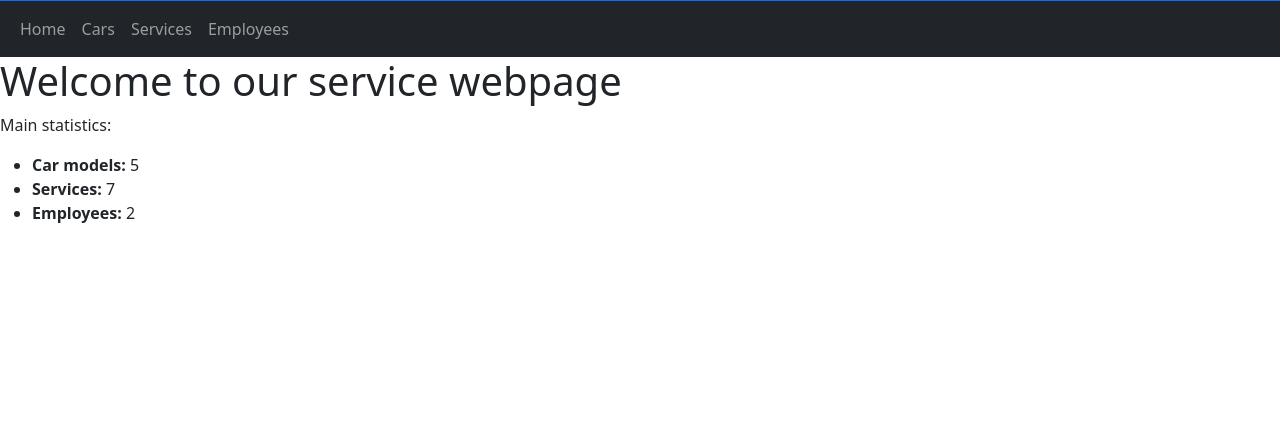
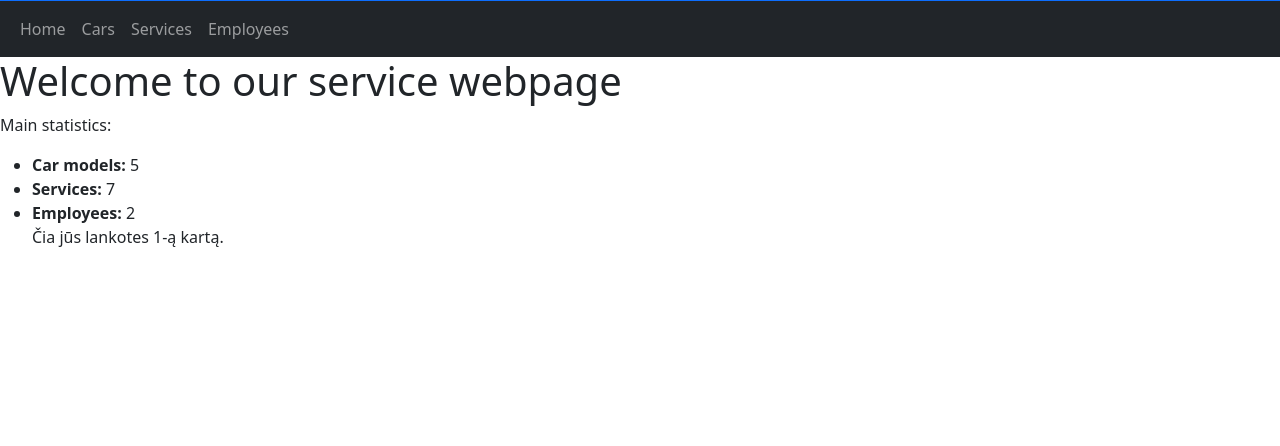
Before and after one commit to airidasbudre/CodeAcademy-courses, a Django app: page /library/ in a window 1280 px wide. Shown: the part 256-702 px from the top of the page. Run offline with Django 4.2, Linux system fonts and the light colour scheme; data comes from the database, SQL or seed files in the repository; both versions use the stored data as it was after the commit.

Commit message:
Update: Count visits

```diff
--- a/day_30_django/carservice/library/templates/index.html
+++ b/day_30_django/carservice/library/templates/index.html
@@ -8,5 +8,6 @@
     <li><strong>Services:</strong> {{ num_service }}</li>
     <li><strong>Employees:</strong> {{ num_employees }}</li>
     <!-- <li><strong>Autorių:</strong> {{ num_authors }}</li> -->
+    <p>Čia jūs lankotes {{ num_visits }}-ą kartą.</p>
   </ul>
 {% endblock %}
--- a/day_30_django/carservice/library/views.py
+++ b/day_30_django/carservice/library/views.py
@@ -10,10 +10,13 @@ def index(request):
     num_service = Service.objects.count()
     num_emplyees = Employees.objects.count()
 
+    num_visits = request.session.get('num_visits', 1)
+    request.session['num_visits'] = num_visits + 1
     context = {
         "num_car_model" : num_car_model,
         "num_service" : num_service,
-        "num_employees" : num_emplyees
+        "num_employees" : num_emplyees,
+        'num_visits': num_visits,
 
     }
     return render(request, 'index.html', context=context)
```
Also changed, not shown: day_30_django/carservice/db.sqlite3.
